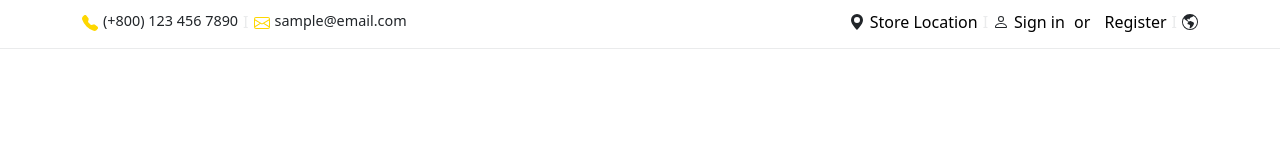
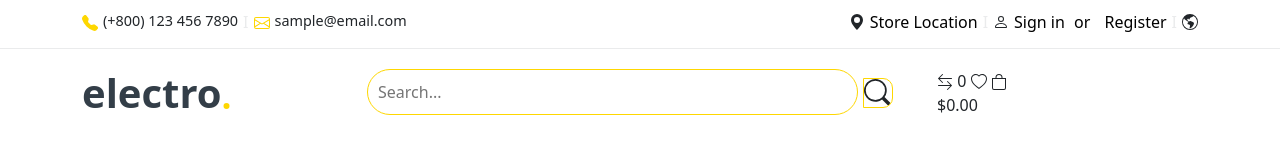
Before and after one commit to zaurkhalilli/Electro, a website: page Electro/public/index.html in a window 1280 px wide. Drawn offline with nearby package versions, Linux system fonts and the light colour scheme.

Commit message:
navbar edit

```diff
--- a/Electro/public/index.html
+++ b/Electro/public/index.html
@@ -55,6 +55,45 @@
         </div>
     </nav>
 
+    <section id="header">
+        <div class="container">
+            <div class="row">
+                <div class="col-xl-3 md-6 sm-12">
+                  <div class="headerleft">
+                    <a href="">
+                        <h2>electro</h2>
+                        <span>.</span>
+                    </a>
+                  </div>
+                </div>
+                <div class="col-xl-6 md-6 sm-12">
+                   <div class="headermiddle">
+                    <input type="search" placeholder="Search...">
+                    <svg xmlns="http://www.w3.org/2000/svg" fill="currentColor" class="bi bi-search" viewBox="0 0 16 16">
+                        <path d="M11.742 10.344a6.5 6.5 0 1 0-1.397 1.398h-.001c.03.04.062.078.098.115l3.85 3.85a1 1 0 0 0 1.415-1.414l-3.85-3.85a1.007 1.007 0 0 0-.115-.1zM12 6.5a5.5 5.5 0 1 1-11 0 5.5 5.5 0 0 1 11 0z"/>.
+                      </svg>
+
+                   </div>
+                </div>
+                <div class="col-xl-3 md-6 sm-12">
+                    <div class="headerright">
+                        <svg xmlns="http://www.w3.org/2000/svg" width="16" height="16" fill="currentColor" class="bi bi-arrow-left-right" viewBox="0 0 16 16">
+                            <path fill-rule="evenodd" d="M1 11.5a.5.5 0 0 0 .5.5h11.793l-3.147 3.146a.5.5 0 0 0 .708.708l4-4a.5.5 0 0 0 0-.708l-4-4a.5.5 0 0 0-.708.708L13.293 11H1.5a.5.5 0 0 0-.5.5zm14-7a.5.5 0 0 1-.5.5H2.707l3.147 3.146a.5.5 0 1 1-.708.708l-4-4a.5.5 0 0 1 0-.708l4-4a.5.5 0 1 1 .708.708L2.707 4H14.5a.5.5 0 0 1 .5.5z"/>
+                          </svg>
+                          <span>0</span>
+                          <svg xmlns="http://www.w3.org/2000/svg" width="16" height="16" fill="currentColor" class="bi bi-heart" viewBox="0 0 16 16">
+                            <path d="m8 2.748-.717-.737C5.6.281 2.514.878 1.4 3.053c-.523 1.023-.641 2.5.314 4.385.92 1.815 2.834 3.989 6.286 6.357 3.452-2.368 5.365-4.542 6.286-6.357.955-1.886.838-3.362.314-4.385C13.486.878 10.4.28 8.717 2.01L8 2.748zM8 15C-7.333 4.868 3.279-3.04 7.824 1.143c.06.055.119.112.176.171a3.12 3.12 0 0 1 .176-.17C12.72-3.042 23.333 4.867 8 15z"/>
+                          </svg>
+                          <svg xmlns="http://www.w3.org/2000/svg" width="16" height="16" fill="currentColor" class="bi bi-bag" viewBox="0 0 16 16">
+                            <path d="M8 1a2.5 2.5 0 0 1 2.5 2.5V4h-5v-.5A2.5 2.5 0 0 1 8 1zm3.5 3v-.5a3.5 3.5 0 1 0-7 0V4H1v10a2 2 0 0 0 2 2h10a2 2 0 0 0 2-2V4h-3.5zM2 5h12v9a1 1 0 0 1-1 1H3a1 1 0 0 1-1-1V5z"/>
+                          </svg>
+                          <p>$0.00</p>
+                    </div>
+                </div>
+            </div>
+        </div>
+    </section>
+
 
 
     <script src="../node_modules/bootstrap/dist/js/bootstrap.bundle.min.js"></script>
--- a/Electro/src/scss/_navbar.scss
+++ /dev/null
@@ -1,45 +0,0 @@
-nav{
-    border-bottom: 1px solid #eaebec;
-   .navleft{
-    display: flex;
-
-    margin-top: 10px;
-    p{
-
-        padding-left: 5px;
-        font-size: .9rem;
-    }
-    svg{
-        color: #fed700;
-        margin-top: 5px;
-    }
-   }
-   span{
-    color:  #eaebec;
-    padding-left: 5px;
-    padding-right: 5px;
-   }
-
-
-   .navright{
-    display: flex;
-    justify-content: flex-end;
-    align-items: center;
-    margin-top: 10px;
-
-
-    a{
-        text-decoration: none;
-        color: black;
-        padding-left: 5px;
-    }
-
-   }
-
-   .register{
-    span{
-        color: black;
-    }
-   }
-
-}
--- /dev/null
+++ b/Electro/src/scss/layout/_navbar.scss
@@ -0,0 +1,85 @@
+nav{
+    border-bottom: 1px solid #eaebec;
+   .navleft{
+    display: flex;
+
+    margin-top: 10px;
+    p{
+
+        padding-left: 5px;
+        font-size: .9rem;
+    }
+    svg{
+        color: #fed700;
+        margin-top: 5px;
+    }
+   }
+   span{
+    color:  #eaebec;
+    padding-left: 5px;
+    padding-right: 5px;
+   }
+
+
+   .navright{
+    display: flex;
+    justify-content: flex-end;
+    align-items: center;
+    margin-top: 10px;
+
+
+    a{
+        text-decoration: none;
+        color: black;
+        padding-left: 5px;
+    }
+
+   }
+
+   .register{
+    span{
+        color: black;
+    }
+   }
+
+}
+
+#header{
+    margin-top: 20px;
+
+    .headerleft{
+
+        a{
+            text-decoration: none;
+            color: #333e48;
+            display: flex;
+        }
+        h2{
+            font-size: 2.5rem;
+            font-weight: 790;
+        }
+        span{
+            color: #fed700;
+            font-weight: 790;
+            font-size: 2.2rem;
+        }
+    }
+
+    .headermiddle{
+
+        input{
+         width: 90%;
+         border: 1px solid #fed700;
+         border-radius: 25px;
+         padding: 10px;
+         outline: none;
+        }
+        svg{
+            border: 1px solid #fed700;
+            width: 30px;
+            height: 30px;
+            border-top-right-radius: 10px;
+            border-bottom-right-radius: 10px;
+        }
+    }
+}
```
Also changed, not shown: Electro/src/style.css, 1 other file.
